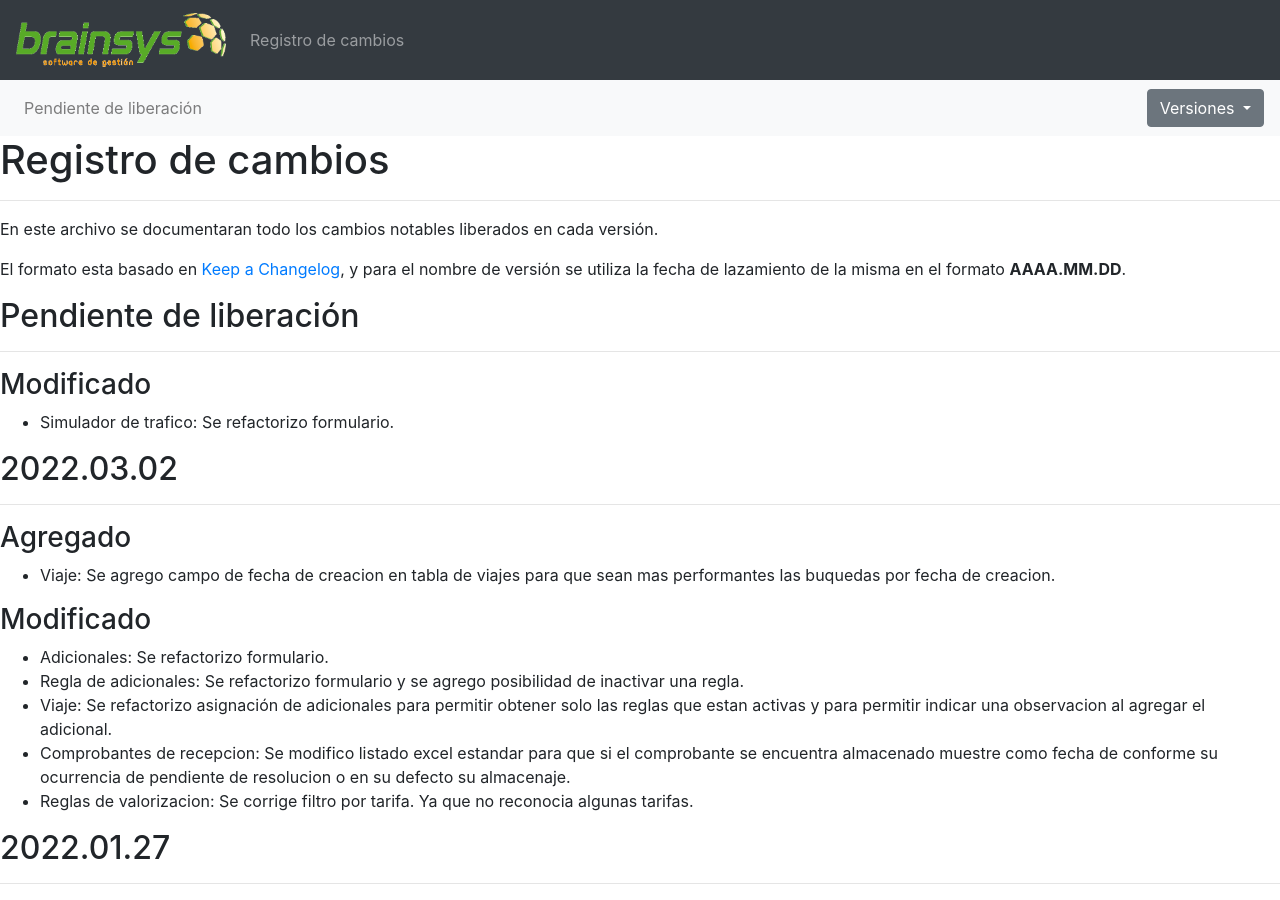
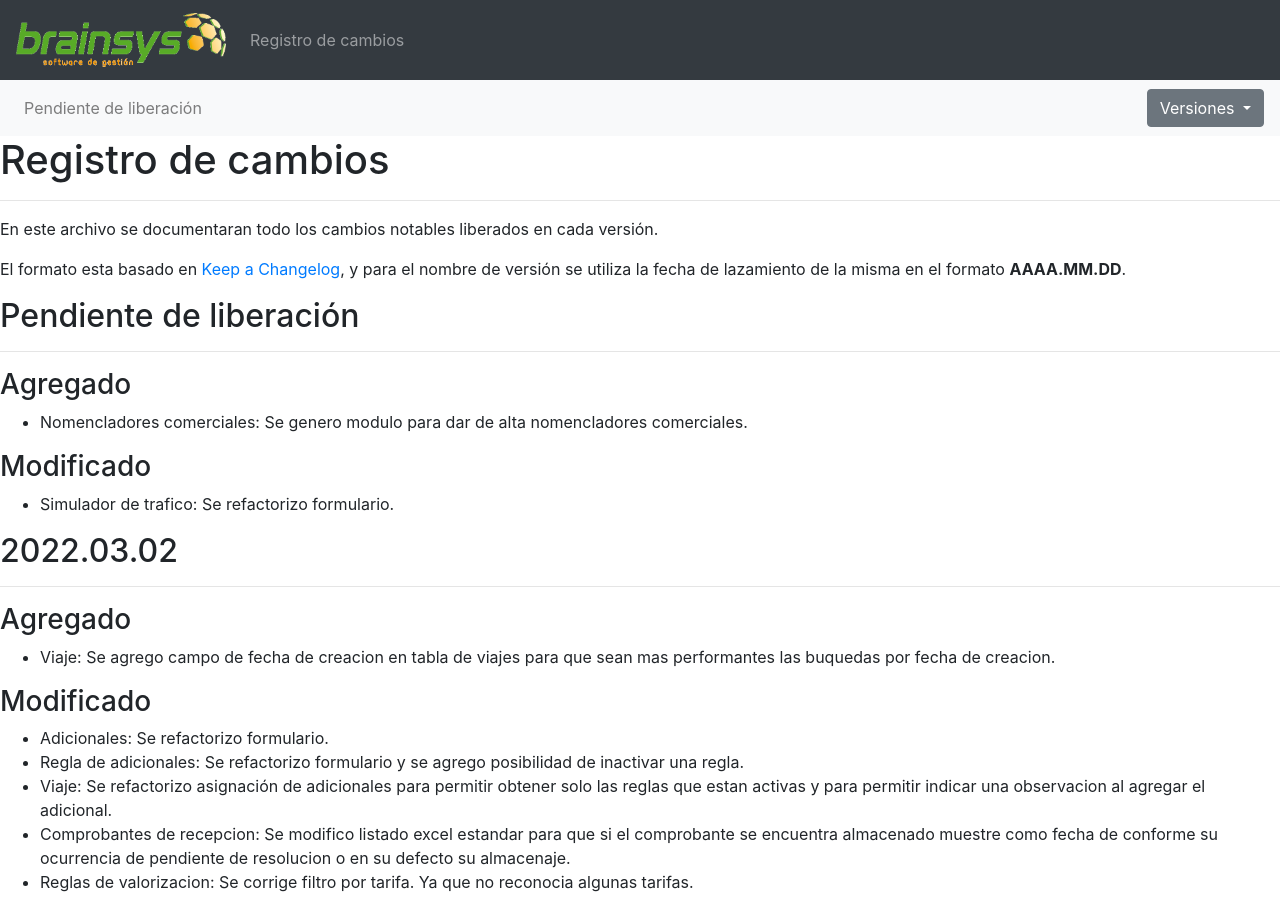
Before and after one commit to brainsys-arsaad/versionado, a Jekyll site: the page built from registro-cambios.markdown, in a window 1280 px wide and 900 px high. Built offline with Jekyll 4.4.1, drawn with Linux system fonts in a browser that asks for light colours.

Commit message:
Update registro-cambios.markdown

```diff
--- a/registro-cambios.markdown
+++ b/registro-cambios.markdown
@@ -63,6 +63,9 @@ El formato esta basado en [Keep a Changelog](https://keepachangelog.com/es-ES/1.
 
 ## Pendiente de liberación
 ---
+
+### Agregado
+- Nomencladores comerciales: Se genero modulo para dar de alta nomencladores comerciales.
 
 ### Modificado
 - Simulador de trafico: Se refactorizo formulario.
```
